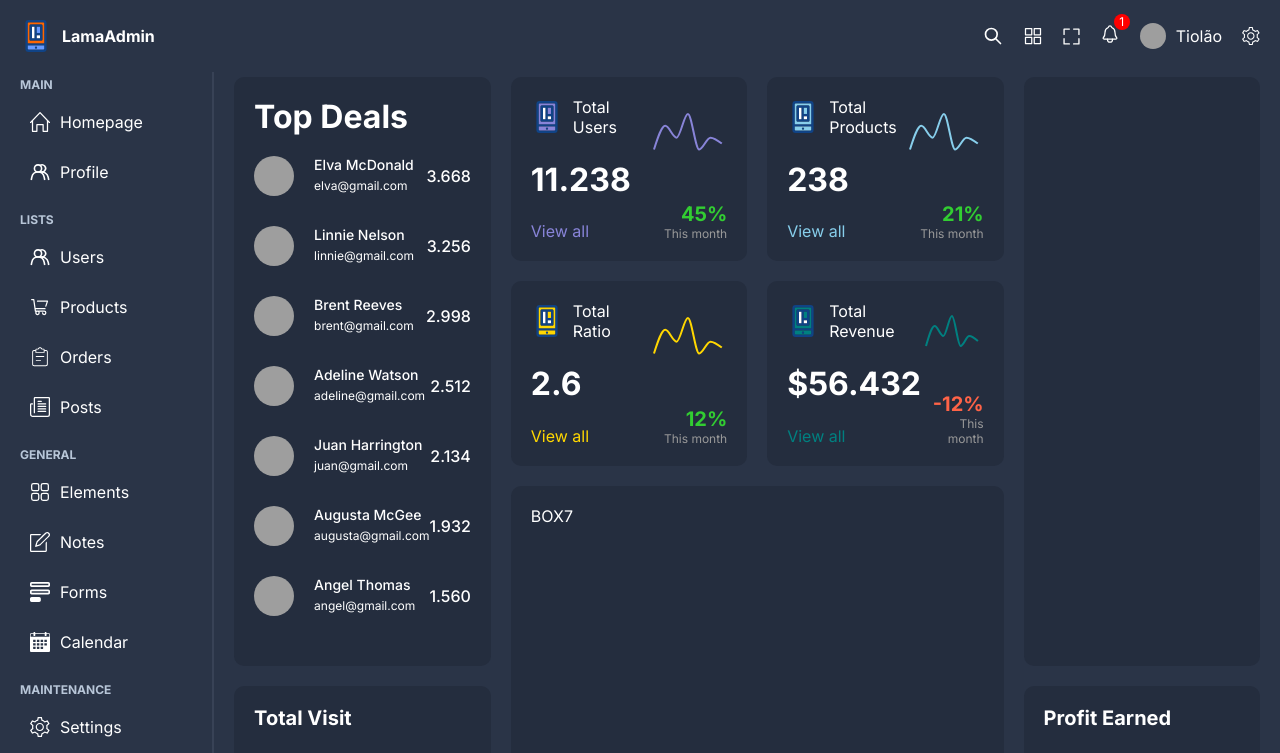
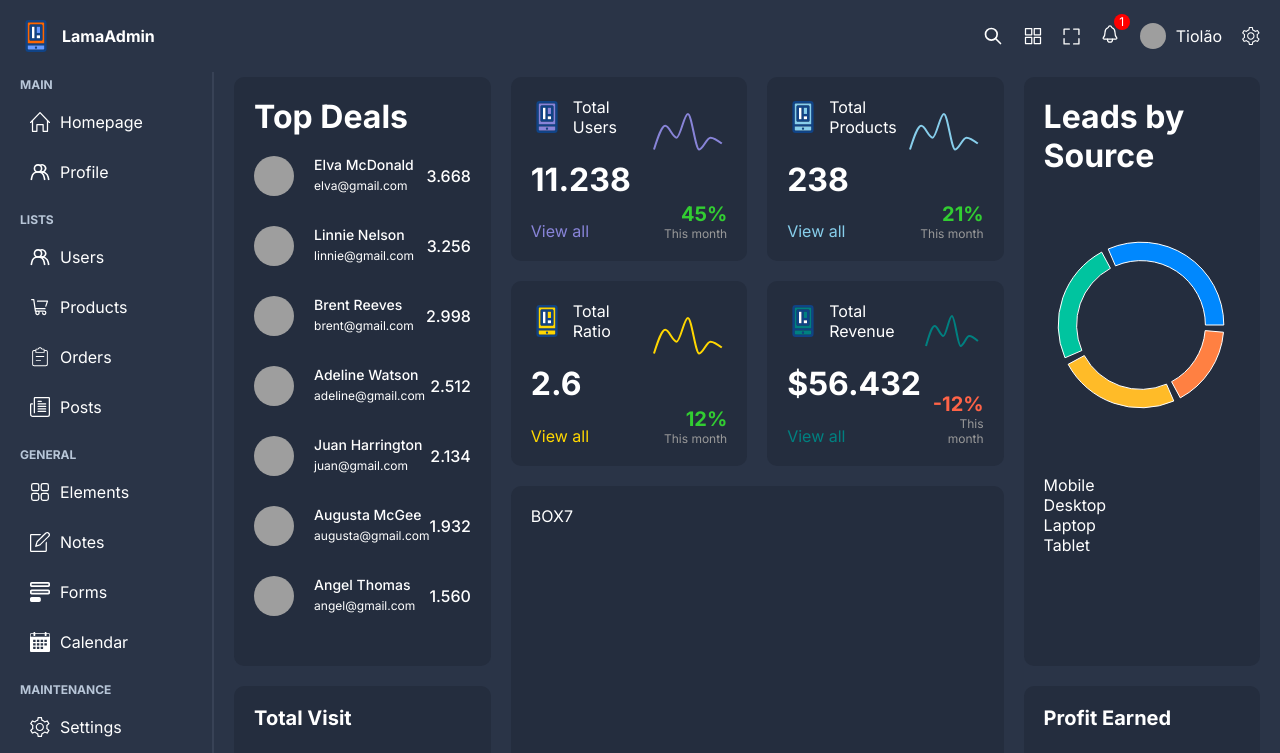
Before and after one commit to eloygomes/React-Admin-Dashboard, a React (Vite) app: page / in a window 1280 px wide. Shown: the top 753 px of the page. Built offline with nearby package versions, Linux system fonts and the light colour scheme; grey boxes are pictures that could not be loaded.

Commit message:
0.5.4.0
.

```diff
--- /dev/null
+++ b/src/components/pieChartBox/PieChartBox.tsx
@@ -0,0 +1,49 @@
+import { Cell, Pie, PieChart, ResponsiveContainer, Tooltip } from "recharts";
+import "./piechartbox.scss";
+
+const data = [
+  { name: "Mobile", value: 400, color: "#0088FE" },
+  { name: "Desktop", value: 300, color: "#00C49F" },
+  { name: "Laptop", value: 300, color: "#FFBB28" },
+  { name: "Tablet", value: 200, color: "#FF8042" },
+];
+
+const PieChartBox = () => {
+  return (
+    <div className="PieChartBox">
+      <h1>Leads by Source</h1>
+      <div className="chart">
+        <ResponsiveContainer width="99%" height={300}>
+          <PieChart>
+            <Tooltip
+              contentStyle={{ background: "white", borderRadius: "5px" }}
+            />
+            <Pie
+              data={data}
+              innerRadius="70%"
+              outerRadius="90%"
+              paddingAngle={5}
+              dataKey="value"
+            >
+              {data.map((item) => (
+                <Cell key={item.name} fill={item.color} />
+              ))}
+            </Pie>
+          </PieChart>
+        </ResponsiveContainer>
+      </div>
+      <div className="options">
+        {data.map((item) => (
+          <div className="option" key={item.name}>
+            <div className="title">
+              <div className="dot" />
+              <span>{item.name}</span>
+            </div>
+          </div>
+        ))}
+      </div>
+    </div>
+  );
+};
+
+export default PieChartBox;
--- /dev/null
+++ b/src/components/pieChartBox/piechartbox.scss
@@ -0,0 +1,2 @@
+.PieChartBox {
+}
--- a/src/pages/home/Home.tsx
+++ b/src/pages/home/Home.tsx
@@ -1,5 +1,6 @@
 import BarChartBox from "../../components/barChartBox/BarChartBox";
 import ChartBox from "../../components/chatbot/ChartBox";
+import PieChartBox from "../../components/pieChartBox/PieChartBox";
 import TopBox from "../../components/topBox/TopBox";
 import {
   barChartBoxRevenue,
@@ -23,7 +24,9 @@ export const Home = () => {
       <div className="box box3">
         <ChartBox {...chartBoxProduct} />
       </div>
-      <div className="box box4"></div>
+      <div className="box box4">
+        <PieChartBox />
+      </div>
       <div className="box box5">
         <ChartBox {...chartBoxConversion} />
       </div>
```
